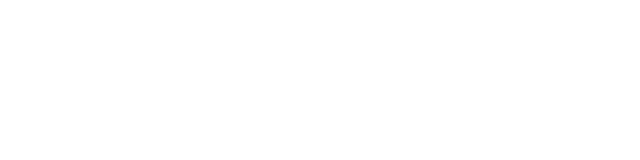
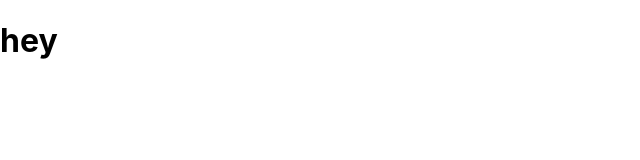
Before and after one commit to itsnameissteven/portfolio, a React (Create React App) app: page / in a window 1280 px wide. Shown: the top 160 px of the page, without its empty margins (0-640 px from the left). Built offline with nearby package versions, Linux system fonts and the light colour scheme.

Commit message:
Create Nav component

```diff
--- a/src/components/App/App.js
+++ b/src/components/App/App.js
@@ -2,13 +2,12 @@
 import { Route,  } from 'react-router-dom';
 import './App.scss';
 import ContactPage from '../ContactPage/ContactPage';
+import Nav from '../Nav/Nav';
 
 const App = () => {
   return (
     <div className="App">
-      <nav>
-
-      </nav>
+      <Nav />
       <Route path='/contact' component={ContactPage} />
     </div>
   );
--- /dev/null
+++ b/src/components/Nav/Nav.js
@@ -0,0 +1,7 @@
+import React from 'react';
+
+const Nav = () => {
+  return <h1>hey</h1>
+}
+
+export default Nav;
```
Also changed, not shown: src/components/Nav/Nav.scss (added).
